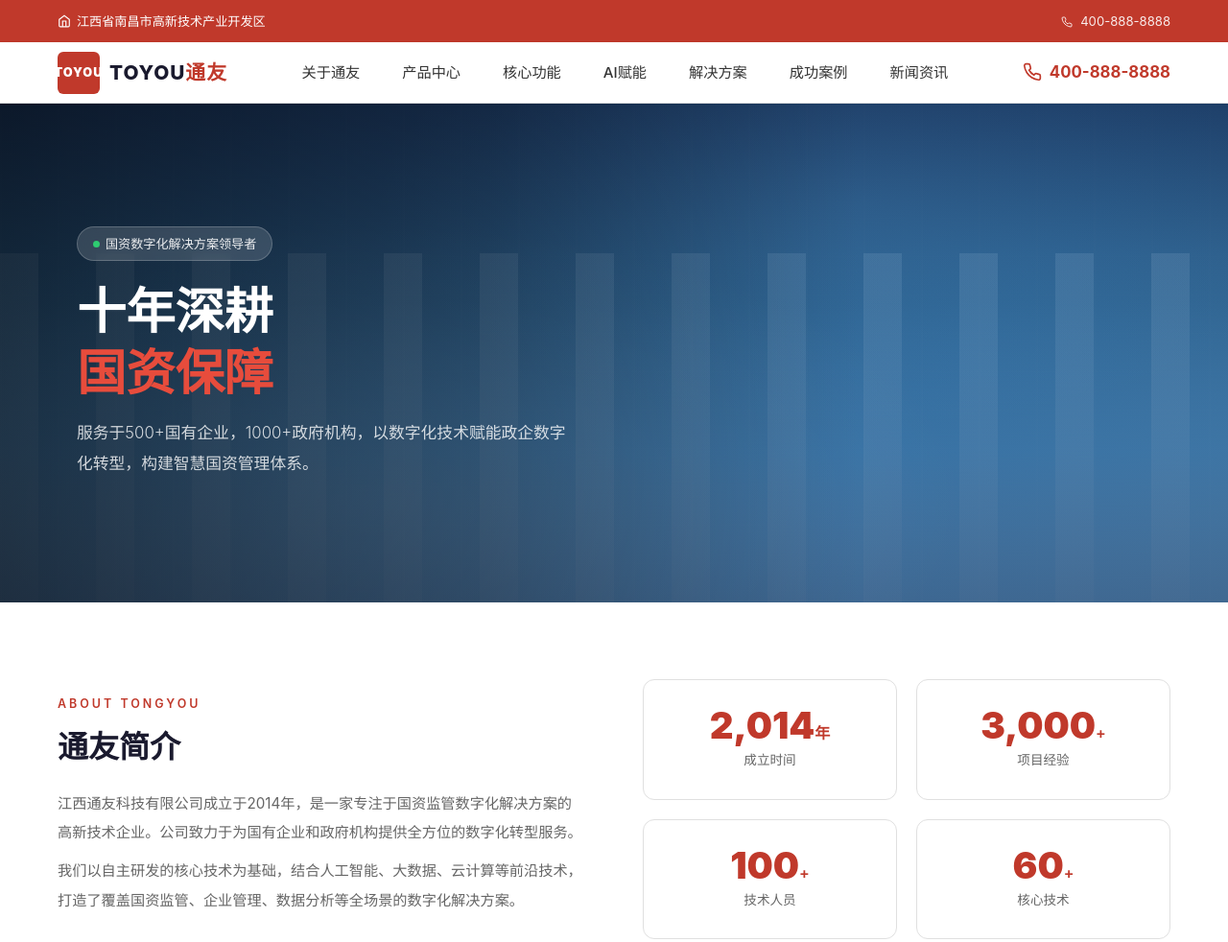
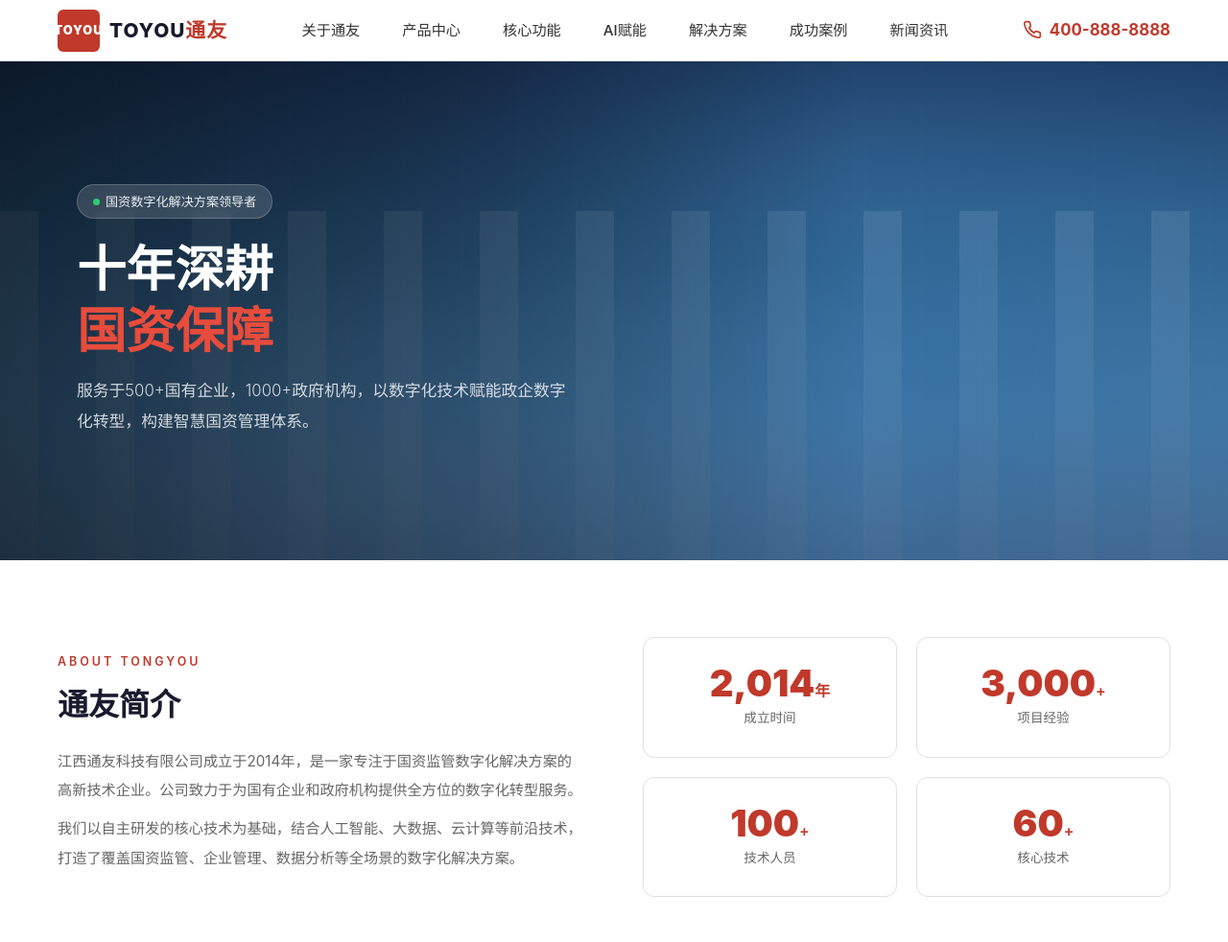
Before and after one commit to Fallme/tongyou-website, a plain HTML site: page index.html in a window 1280 px wide. Shown: the top 982 px of the page at 96% size. Drawn offline with Linux system fonts and the light colour scheme.

Commit message:
fix: 删除红色顶栏
Co-Authored-By: Claude Opus 4.7 <noreply@anthropic.com>

```diff
--- a/index.html
+++ b/index.html
@@ -435,18 +435,6 @@ body{font-family:-apple-system,'Segoe UI','Microsoft YaHei',sans-serif;color:var
 </style>
 </head>
 <body>
-
-<!-- TOP BAR -->
-<div class="topbar">
-  <div class="topbar-left">
-    <svg viewBox="0 0 24 24" fill="none" stroke="currentColor" stroke-width="2"><path d="M3 9l9-7 9 7v11a2 2 0 0 1-2 2H5a2 2 0 0 1-2-2z"/><polyline points="9 22 9 12 15 12 15 22"/></svg>
-    江西省南昌市高新技术产业开发区
-  </div>
-  <a href="tel:4008888888">
-    <svg viewBox="0 0 24 24" fill="none" stroke="currentColor" stroke-width="2" style="width:12px;height:12px;vertical-align:middle;margin-right:4px"><path d="M22 16.92v3a2 2 0 0 1-2.18 2 19.79 19.79 0 0 1-8.63-3.07 19.5 19.5 0 0 1-6-6 19.79 19.79 0 0 1-3.07-8.67A2 2 0 0 1 4.11 2h3a2 2 0 0 1 2 1.72c.127.96.362 1.903.7 2.81a2 2 0 0 1-.45 2.11L8.09 9.91a16 16 0 0 0 6 6l1.27-1.27a2 2 0 0 1 2.11-.45c.907.338 1.85.573 2.81.7A2 2 0 0 1 22 16.92z"/></svg>
-    400-888-8888
-  </a>
-</div>
 
 <!-- NAV -->
 <nav class="nav" id="nav">
```
